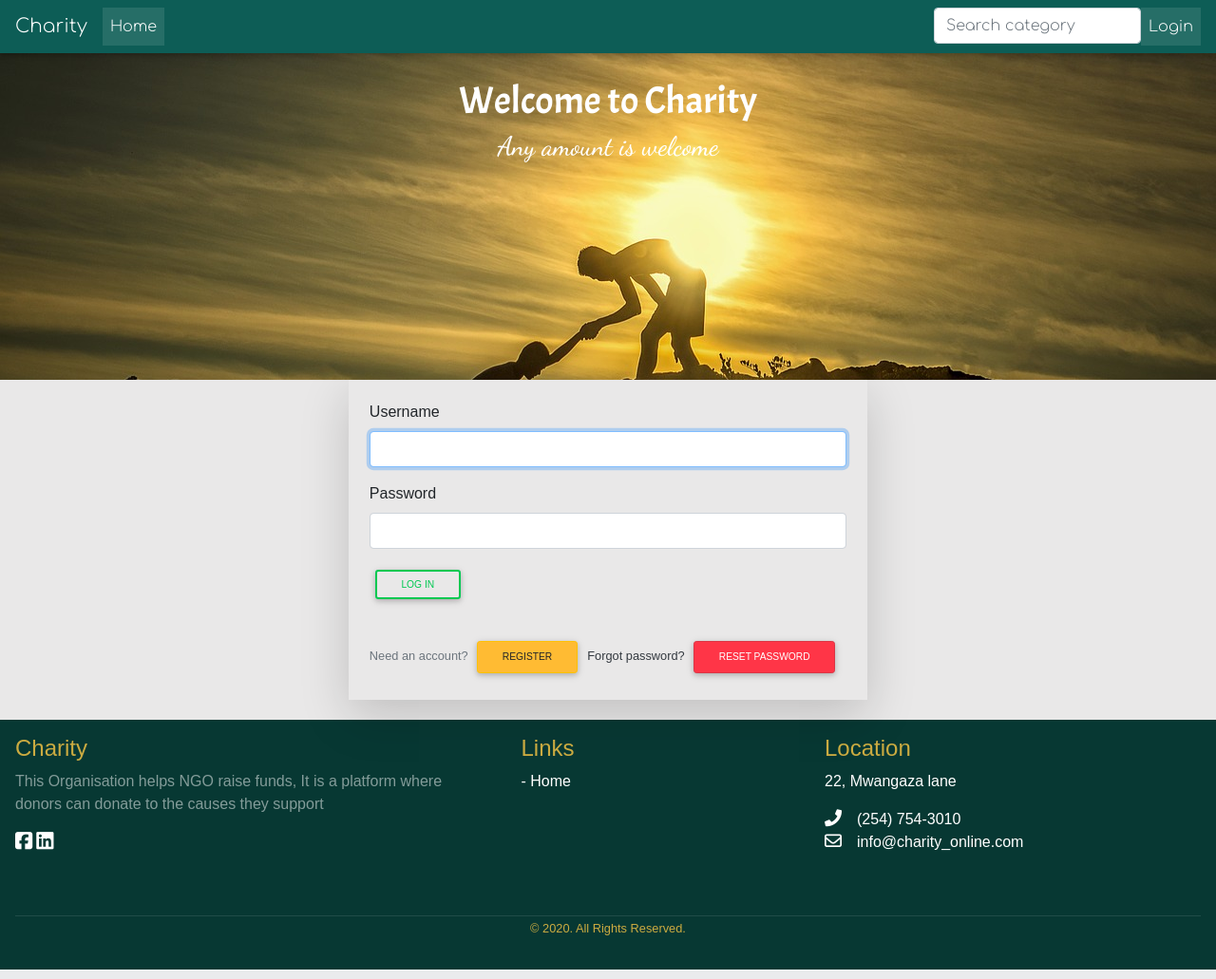
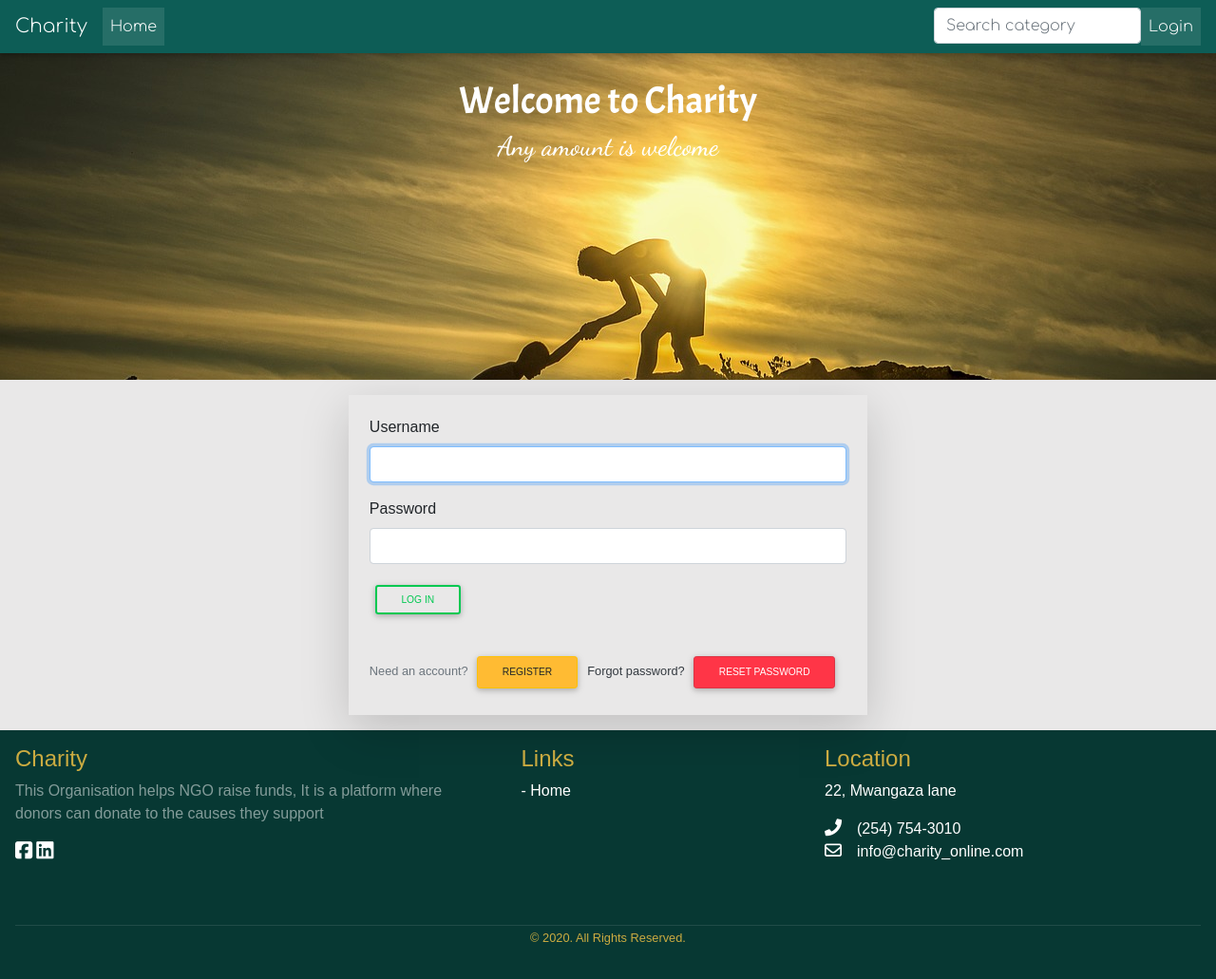
Before and after one commit to mc3o/online-charity, a Django app: page /login/ in a window 1280 px wide. Shown: the whole page at 95% size. Run offline with Django 3.2, Linux system fonts and the light colour scheme; some libraries are stand-ins or nearby versions; some web fonts are replaced.

Commit message:
added margin

```diff
--- a/charityapp/templates/base.html
+++ b/charityapp/templates/base.html
@@ -108,8 +108,8 @@
         {% block content%}{% endblock %}
     </main>
     <footer>
-        <div class="footer">
-              <div class="row">
+        <div class="footer container-fluid">
+            <div class="row">
                 <div class="col-lg-5 col-xs-12 about-company">
                   <h4>Charity</h4>
                   <p class="pr-5 text-white-50">
@@ -129,13 +129,13 @@
                   <p class="mb-0"><i class="fa fa-phone mr-3"></i>(254) 754-3010</p>
                   <p><i class="fa fa-envelope-o mr-3"></i>info@charity_online.com</p>
                 </div>
-              </div>
-              <div class="row mt-5">
+            </div>
+            <div class="row mt-5">
                 <div class="col copyright">
                   <p class=""><small>© 2020. All Rights Reserved.</small></p>
                 </div>
-              </div>
             </div>
+        </div>
     </footer>
     {% block scripts %}
         <!-- JQuery -->
--- a/charityapp/templates/users/login.html
+++ b/charityapp/templates/users/login.html
@@ -2,7 +2,7 @@
 {% load crispy_forms_tags %}
 {% block content %}
     <div class="container-fluid">
-        <div id="donor" class="col-md-6 offset-md-3 register shadow-lg">
+        <div id="donor" class="col-md-6 offset-md-3 register shadow-lg my-3">
             <form action="" method="POST">
                 {% csrf_token %}
                 <div class="form-group ">
--- a/ngo/models.py
+++ b/ngo/models.py
@@ -5,8 +5,7 @@
 from django.urls import reverse
 
 
-# from pyuploadcare.dj.models import ImageField
-# from tinymce.models import HTMLField
+
 
 
 # Create your models here.
--- a/static/css/style.css
+++ b/static/css/style.css
@@ -41,7 +41,7 @@
 
  .cont {
 	 width: 90%;
-   height: 40vh;
+   height: 60vh;
    border-radius: 2%;
    display: flex;
 	 justify-content: center;
```
Also changed, not shown: ngo/tests.py (+1 -24 lines), static/css/landing.css (deleted, +0 -10 lines).
